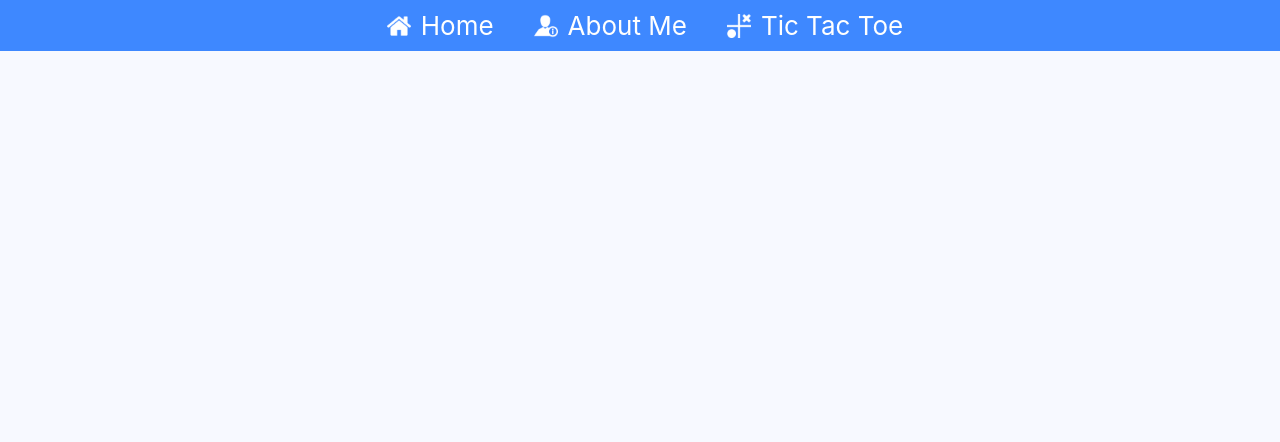
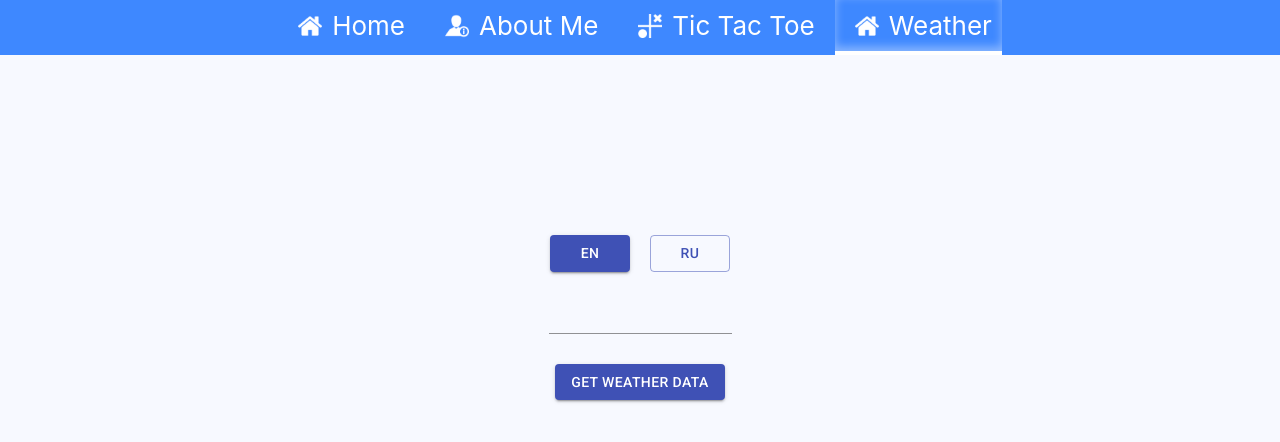
Before and after one commit to DmytroYesin/Portfolio_Project, a React app: page /weather in a window 1280 px wide. Shown: the top 442 px of the page. Built offline with nearby package versions, Linux system fonts and the light colour scheme; no server answers.

Commit message:
Add redux + weather API call

```diff
--- a/package.json
+++ b/package.json
@@ -57,9 +57,11 @@
     "react-app-polyfill": "^1.0.6",
     "react-dev-utils": "^10.2.1",
     "react-dom": "^16.13.1",
-    "react-redux": "^7.2.0",
+    "react-redux": "7.2.1",
     "react-router-dom": "^5.2.0",
-    "redux": "^4.0.5",
+    "redux": "4.0.5",
+    "redux-devtools-extension": "^2.13.8",
+    "redux-thunk": "^2.3.0",
     "resolve": "1.15.0",
     "resolve-url-loader": "3.1.1",
     "sass-loader": "8.0.2",
--- a/src/App.tsx
+++ b/src/App.tsx
@@ -4,9 +4,12 @@ import React from 'react';
 import './App.scss';
 import Header from "./components/Header/Header";
 import Main from "./components/Main";
+import { store } from "./Redux-Store/Store"
+import { Provider } from 'react-redux'
 
 function App() {
   return (
+      <Provider store={store}>
         <div className="App">
           <header className="App-header">
             <Header />
@@ -15,6 +18,7 @@ function App() {
           <Main />
 
         </div>
+      </Provider>
   );
 }
 
--- /dev/null
+++ b/src/Redux-Store/Reducer.tsx
@@ -0,0 +1,15 @@
+const initialState = {
+    lang: "en",
+    weatherData: null,
+};
+
+export default function reducer(state = initialState, action:any) {
+    switch (action.type) {
+        case "CHANGE_LANG":
+            return {...state, lang: action.payload};
+        case "FETCH_WEATHER_DATA":
+            return {...state, weatherData:  action.payload};
+        default:
+            return state;
+    }
+};
--- /dev/null
+++ b/src/Redux-Store/Store.tsx
@@ -0,0 +1,6 @@
+import { createStore, applyMiddleware } from 'redux';
+import reducer from "./Reducer";
+import { composeWithDevTools } from "redux-devtools-extension";
+import thunk from "redux-thunk";
+
+export const store = createStore(reducer, composeWithDevTools(applyMiddleware(thunk)));
--- /dev/null
+++ b/src/Redux-Store/actions/weatherActions.ts
@@ -0,0 +1,13 @@
+const API_KEY = '6e2b9099562f5a55a540f32121233cc6';
+
+export const asyncGetWeather = (lang = 'ru', city = 'Kyiv') =>  (dispatch:any) => {
+    fetch(`https://api.openweathermap.org/data/2.5/forecast?q=${city}&lang=${lang}&units=metric&APPID=${API_KEY}`)
+        .then(
+            resp => resp.json()
+        )
+        .then(
+            data => {
+                dispatch({ type: 'FETCH_WEATHER_DATA', payload: data })
+            }
+        );
+};
--- a/src/components/Header/Header.tsx
+++ b/src/components/Header/Header.tsx
@@ -25,6 +25,12 @@ const Header = () => (
                         <div className="hided_text">Tic Tac Toe</div>
                     </NavLink >
                 </div>
+                <div className="menuItem">
+                    <NavLink activeClassName='Active_item' to='/weather'>
+                        <img className="nav_bar_icon" src="/images/home.png" alt="weather"/>
+                        <div className="hided_text">Weather</div>
+                    </NavLink >
+                </div>
             </div>
         </nav>
     </header>
--- a/src/components/Main.tsx
+++ b/src/components/Main.tsx
@@ -6,6 +6,7 @@ import Home from "./Pages/Home/Home";
 import TicTac from "./Pages/TicTacToe/TicTac";
 import AboutMe from "./Pages/AboutMe/AboutMe";
 import Trash from "./Pages/Trash/Trash";
+import Weather from "./Pages/WeatherPage/Weather";
 
 const Main = () => (
     <main>
@@ -14,6 +15,7 @@ const Main = () => (
         <Route path='/about-me' component={AboutMe}/>
         <Route path='/tic-tac-toe' component={TicTac}/>
         <Route path='/trash' component={Trash}/>
+        <Route path='/weather' component={Weather}/>
       </Switch>
     </main>
 );
--- a/src/components/Pages/Trash/Trash.tsx
+++ b/src/components/Pages/Trash/Trash.tsx
@@ -83,7 +83,7 @@ const Trash = () => {
                         if (key.split('').sort().join('') === sorted) {
                             acc[key] = acc[key] + 1;
                             isAdded = true;
-                        } else if (index == keys.length - 1) {
+                        } else if (index === keys.length - 1) {
                             acc[item] = 0;
                         }
                     }
--- /dev/null
+++ b/src/components/Pages/WeatherPage/Weather.tsx
@@ -0,0 +1,72 @@
+import React, {useEffect, useState} from 'react';
+import './weather.scss';
+import Button from "@material-ui/core/Button";
+// import Input from "@material-ui/core/Input/Input";
+import { connect } from 'react-redux';
+
+import {asyncGetWeather} from "../../../Redux-Store/actions/weatherActions";
+import Input from "@material-ui/core/Input/Input";
+
+const Weather = (props:any) => {
+
+    const [city, updInput] = useState('');
+
+    function handleInputChange(e:any) {
+        updInput(e.target.value);
+    }
+
+    useEffect(() => {
+        if (!props.globalStore.weatherData) {
+            props.onGetWeather(props.globalStore.lang);
+        }
+    });
+
+    return <>
+        <div className="rootHome">
+            <h1>{ props.globalStore.weatherData && (props.globalStore.weatherData.city ? props.globalStore.weatherData.city.name : props.globalStore.weatherData.message) }</h1>
+            <h3>{ props.globalStore.weatherData && (props.globalStore.weatherData.city ? 'Temperature: ' + props.globalStore.weatherData.list[0].main.temp : null) }</h3>
+        </div>
+
+        <div className="btn_block">
+            <Button  onClick={() => props.onChangeLeng('en')}
+                     variant={props.globalStore.lang === 'en' ? "contained" : "outlined"}
+                     color="primary">
+                EN
+            </Button>
+
+            <Button  onClick={() => props.onChangeLeng('ru')}
+                     variant={props.globalStore.lang === 'ru' ? "contained" : "outlined"}
+                     color="primary">
+                RU
+            </Button>
+        </div>
+
+        <div className="btn_block">
+            <Input color="primary" onChange={handleInputChange} />
+        </div>
+
+        <div className="btn_block">
+            <Button  onClick={() => props.onGetWeather(props.globalStore.lang, city)}
+                     variant="contained"
+                     color="primary"
+                     className="fullWidth">
+                Get Weather data
+            </Button>
+        </div>
+    </>
+};
+
+export default connect(
+    state => ({
+        globalStore: state
+    }),
+    dispatch => ({
+        onChangeLeng: (leng:any) => {
+            dispatch({ type: 'CHANGE_LANG', payload: leng })
+        },
+        onGetWeather: (lang:string, city:string) => {
+            // @ts-ignore
+            dispatch(asyncGetWeather(lang, city));
+        }
+    })
+)(Weather);
--- /dev/null
+++ b/src/components/Pages/WeatherPage/weather.scss
@@ -0,0 +1,9 @@
+.rootHome {
+  display: flex;
+  flex-direction: column;
+  padding: 40px;
+}
+
+.btn_block Button.fullWidth {
+  width: unset;
+}
```
Also changed, not shown: 1 other file (tests, documents, lock files or other folders). Lines whose indentation alone changed are shown as unchanged.
